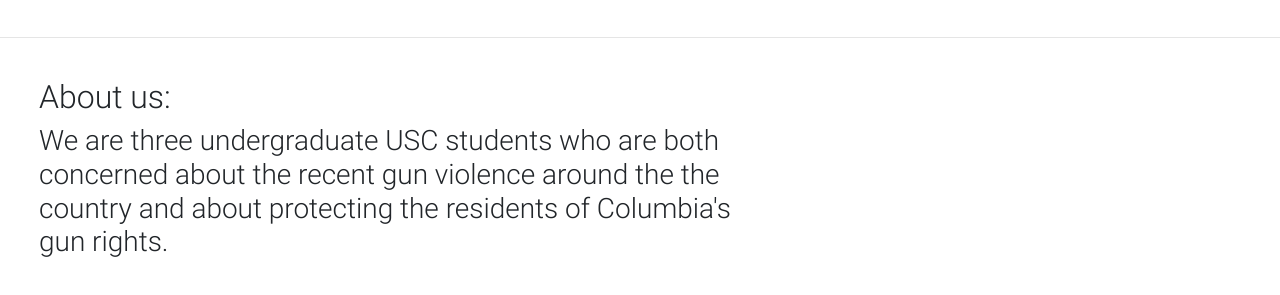
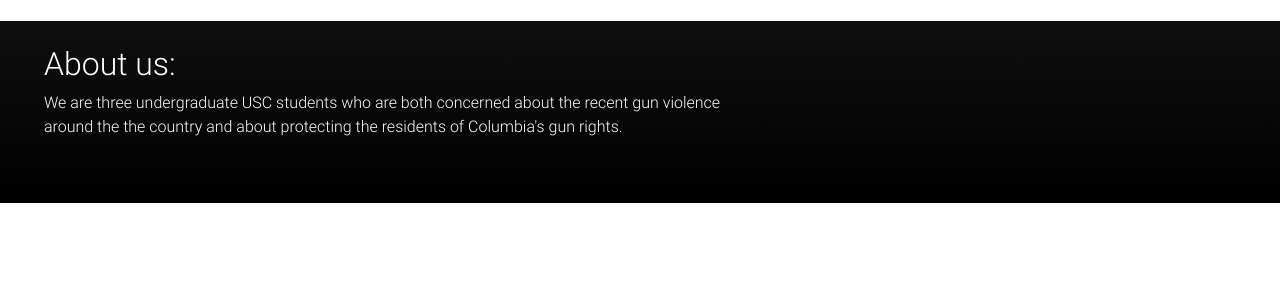
Before and after one commit to jrachele/GunFreeSC, a plain HTML site: page gunfreesc/index.html in a window 1280 px wide. Shown: the part 931-1226 px from the top of the page. After the commit the page ends 1134 px from the top, so only its background shows below. Drawn offline with Linux system fonts and the light colour scheme; some packages are replaced by stand-ins of ours; no server answers.

Commit message:
Bottom bar

```diff
--- a/gunfreesc/index.html
+++ b/gunfreesc/index.html
@@ -172,16 +172,18 @@
             </div>
     </main>
 
-<hr>
-<br>
-<div class="col-md-7 mb-4 ml-4">
-
+<!-- <hr> -->
+<div class="row" style="background: linear-gradient(#0f0f0f, #000)">
+    <div class="col-md-7 mb-4 mt-4 ml-4">
+    <div style="color: white; margin-left: 20px;">
           <h2>About us:</h2>
-          <h3>We are three undergraduate USC students who are both
+          <p>We are three undergraduate USC students who are both
             concerned about the recent gun violence around the the country and
-            about protecting the residents of Columbia's gun rights.  </h3>
+            about protecting the residents of Columbia's gun rights.  </p>
 
           <br>
+    </div>
+  </div>
 </div>
 
 
```
